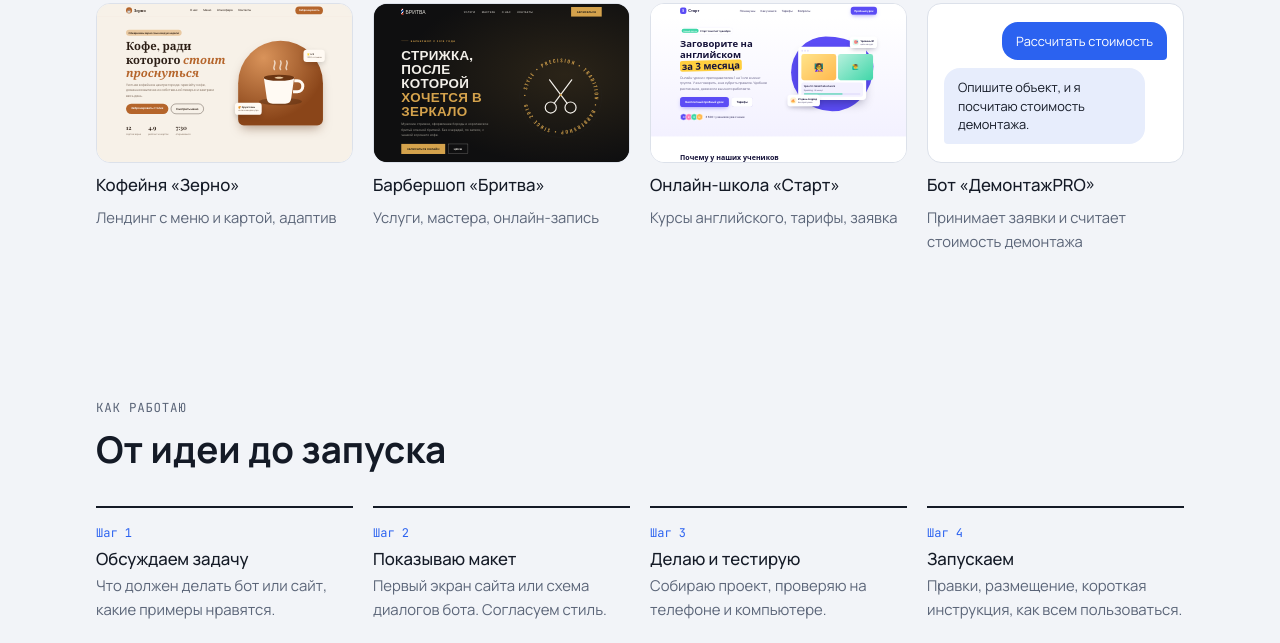
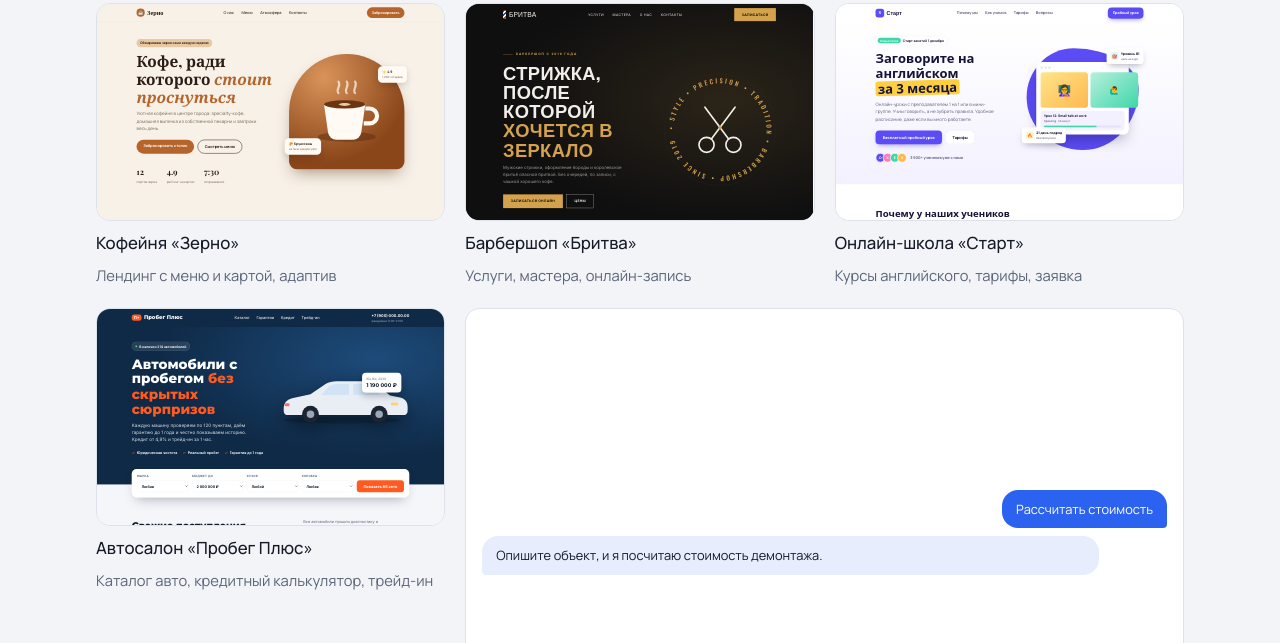
Before and after one commit to kirasem/portfolio, a plain HTML site: page index.html in a window 1280 px wide. Shown: the part 2141-2784 px from the top of the page. Drawn offline with nearby package versions, Linux system fonts and the light colour scheme; a web font is replaced by a local one.

Commit message:
Добавлен концепт автосалона «Пробег Плюс» в работы
Updated the grid layout for the works section and added a new car dealership project.

```diff
--- a/index.html
+++ b/index.html
@@ -93,7 +93,8 @@ body::before{content:"";position:fixed;inset:0 0 auto;height:env(safe-area-inset
 @media (max-width:720px){.services{grid-template-columns:1fr}}
 
 /* works */
-.works{display:grid;grid-template-columns:repeat(4,minmax(0,1fr));gap:20px}
+.works{display:grid;grid-template-columns:repeat(3,minmax(0,1fr));gap:20px}
+.works .work:last-child:nth-child(3n+2){grid-column:span 2}
 .work .botshot{display:flex;flex-direction:column;justify-content:center;gap:8px;padding:16px;background:linear-gradient(160deg,var(--bubble),var(--surface))}
 .botshot .m{font-size:.8rem;max-width:90%}
 .work{display:flex;flex-direction:column;gap:12px;text-decoration:none;color:inherit}
@@ -102,7 +103,7 @@ body::before{content:"";position:fixed;inset:0 0 auto;height:env(safe-area-inset
 .work:hover img{transform:scale(1.03)}
 .work p{margin:0;color:var(--muted);font-size:.92rem}
 .work.empty .shot{display:grid;place-items:center;border-style:dashed;color:var(--muted);font-family:var(--mono);font-size:.85rem;text-align:center;padding:16px}
-@media (max-width:1060px){.works{grid-template-columns:1fr 1fr}}
+@media (max-width:1060px){.works{grid-template-columns:1fr 1fr}.works .work:last-child:nth-child(3n+2){grid-column:auto}.works .work:last-child:nth-child(odd){grid-column:1/-1}}
 @media (max-width:560px){.works{grid-template-columns:1fr}}
 
 /* process */
@@ -237,6 +238,10 @@ footer{padding-block:28px;color:var(--muted);font-size:.85rem;display:flex;justi
           <div class="shot"><iframe src="school/index.html" title="Лендинг онлайн-школы «Старт»" loading="lazy" tabindex="-1" aria-hidden="true" scrolling="no"></iframe></div>
           <h3>Онлайн-школа «Старт»</h3><p>Курсы английского, тарифы, заявка</p>
         </a>
+        <a class="work" href="cars/index.html" target="_blank" rel="noopener">
+          <div class="shot"><iframe src="cars/index.html" title="Лендинг автосалона «Пробег Плюс»" loading="lazy" tabindex="-1" aria-hidden="true" scrolling="no"></iframe></div>
+          <h3>Автосалон «Пробег Плюс»</h3><p>Каталог авто, кредитный калькулятор, трейд-ин</p>
+        </a>
         <a class="work" href="https://t.me/Crusheasy_bot" target="_blank" rel="noopener">
           <div class="shot botshot"><div class="m me">Рассчитать стоимость</div><div class="m bot">Опишите объект, и я посчитаю стоимость демонтажа.</div></div>
           <h3>Бот «ДемонтажPRO»</h3><p>Принимает заявки и считает стоимость демонтажа</p>
```
